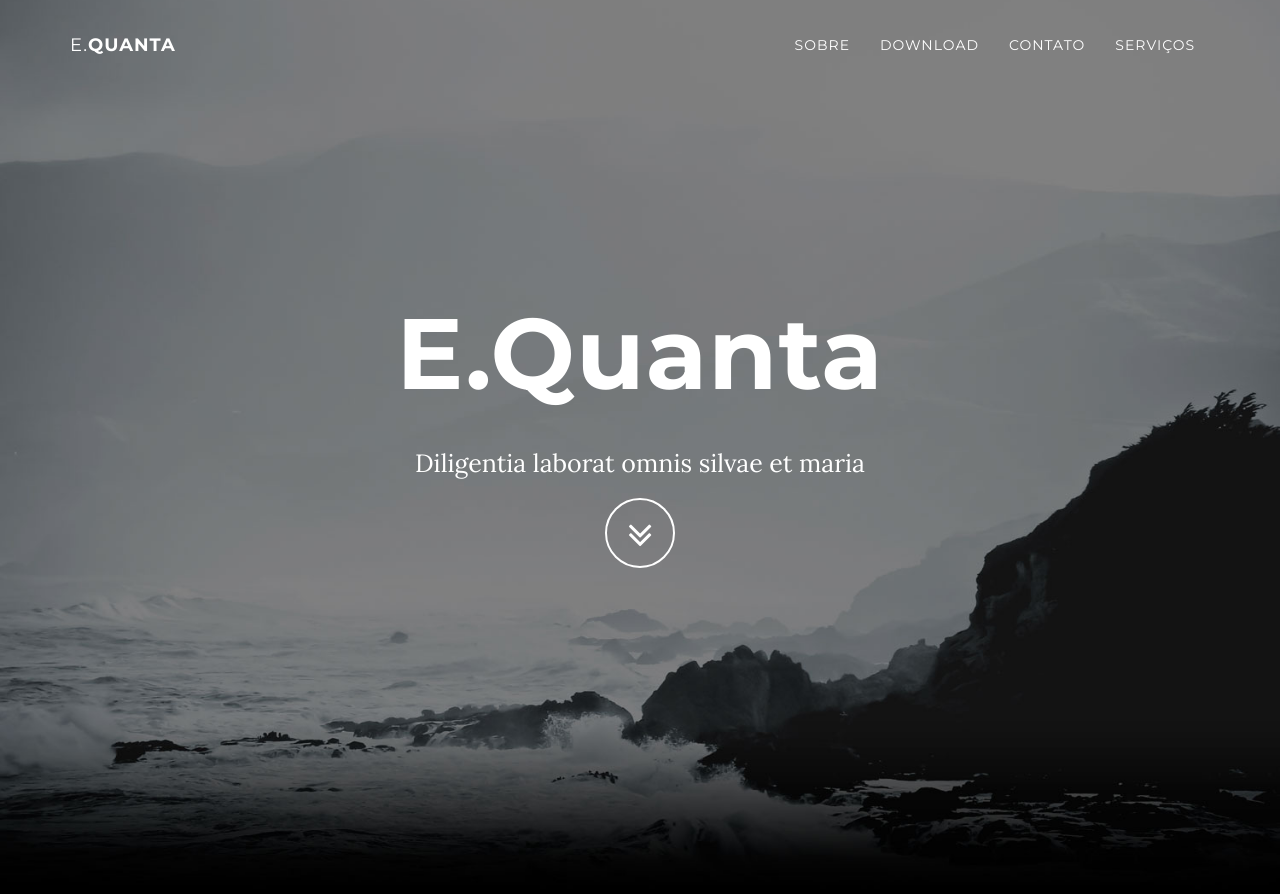
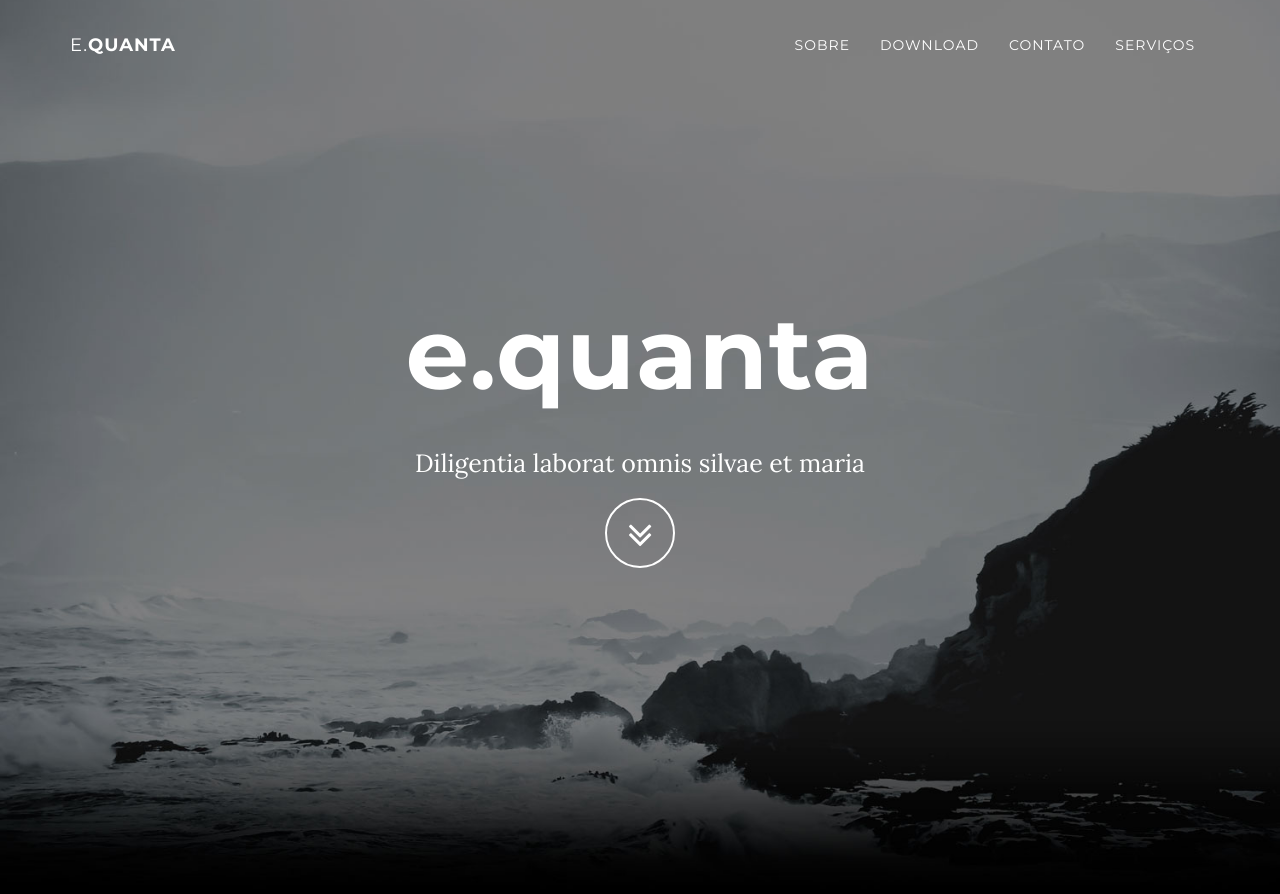
Before and after one commit to leroy1977/eQ, a Jekyll site: the page built from index.html, in a window 1280 px wide and 900 px high. Shown: the top 894 px of the window. Built offline with Jekyll 4.4.1, drawn with Linux system fonts in a browser that asks for light colours.

Commit message:
Update grayscale.css

```diff
--- a/_includes/css/grayscale.css
+++ b/_includes/css/grayscale.css
@@ -10,6 +10,7 @@
     font-family: Lora,"Helvetica Neue",Helvetica,Arial,sans-serif;
     color: #fff;
     background-color: {{ site.color.primary-dark }};
+    background: url(/img/intro-bg.jpg) no-repeat bottom center scroll;
 }
 
 html {
@@ -24,7 +25,7 @@
 h5,
 h6 {
     margin: 0 0 35px;
-    text-transform: capitalize;
+    text-transform: lowercase;
     font-family: Montserrat,"Helvetica Neue",Helvetica,Arial,sans-serif;
     font-weight: 700;
     letter-spacing: 1px;
```
